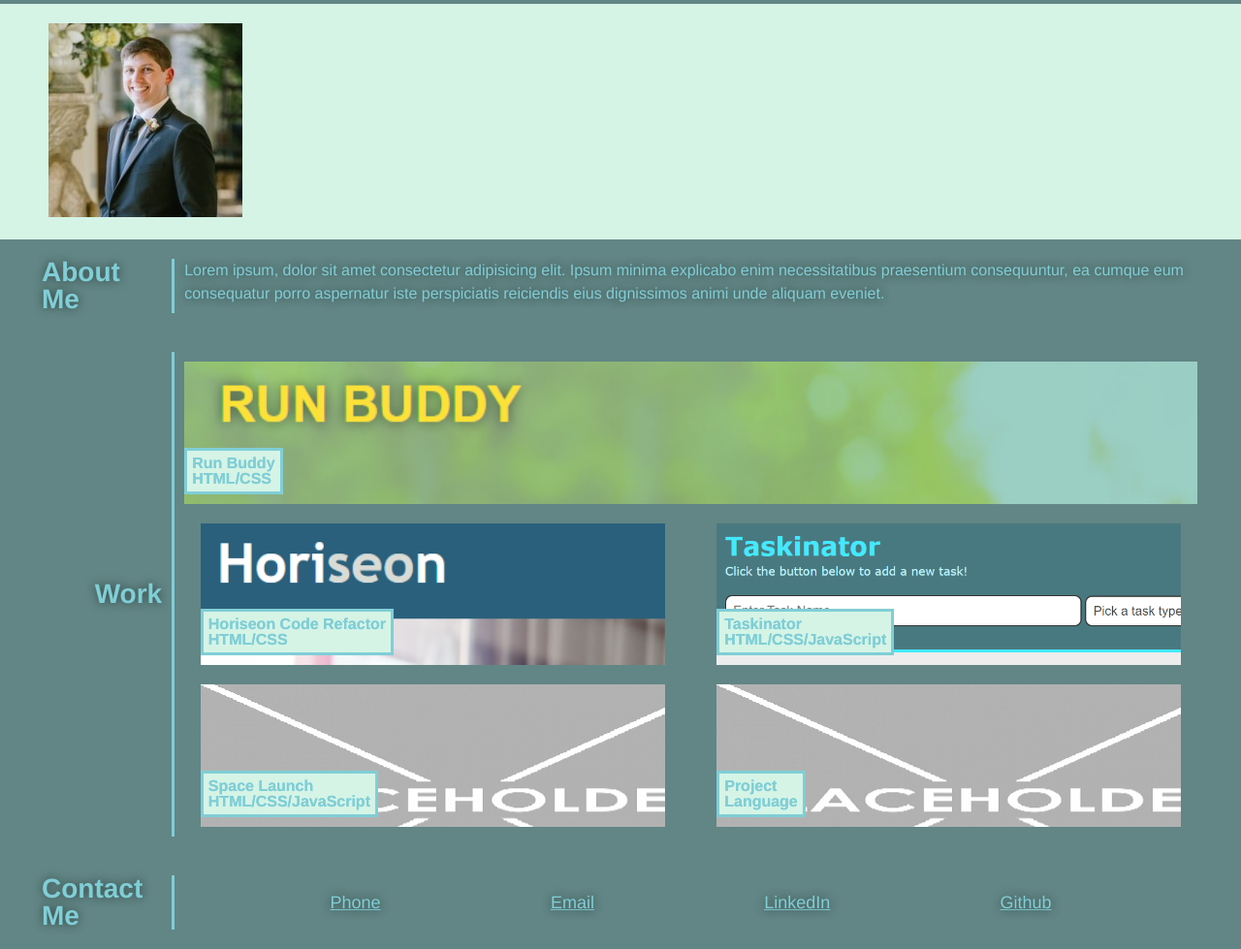
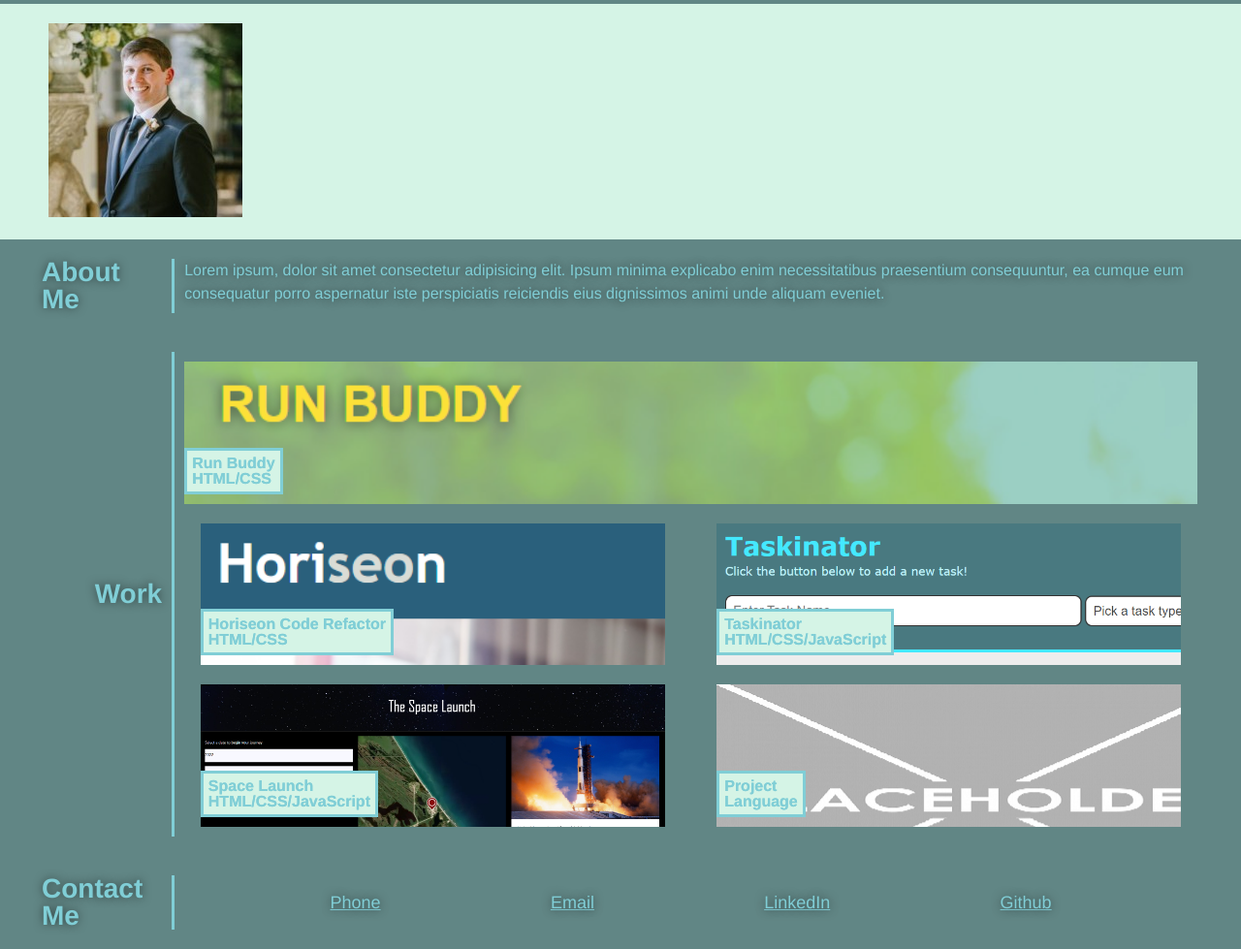
Before and after one commit to jciii91/professional-portfolio, a plain HTML site: page index.html in a window 1280 px wide. Shown: the part 98-1077 px from the top of the page at 97% size. Drawn offline with Linux system fonts and the light colour scheme.

Commit message:
added project3 background image link

```diff
--- a/assets/css/style.css
+++ b/assets/css/style.css
@@ -178,12 +178,12 @@ section a {
     background-size: cover;
 }
 
-/* Projects to be added as new pages go live.
-
 #project3 {
-    background-image: url('');
+    background-image: url('../images/project3.png');
     background-size: cover;
 }
+
+/* Projects to be added as new pages go live.
 
 #project4 {
     background-image: url('');
```
